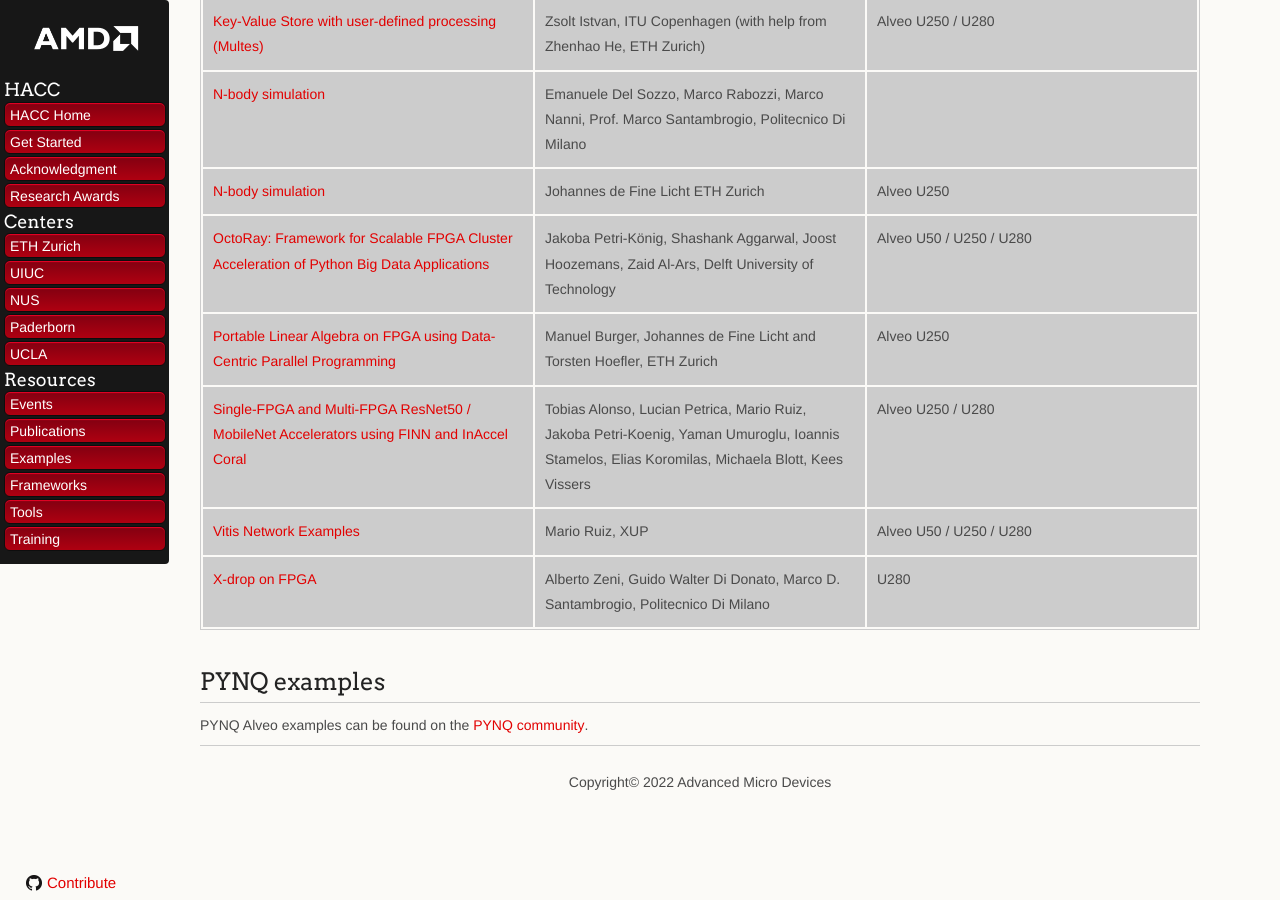
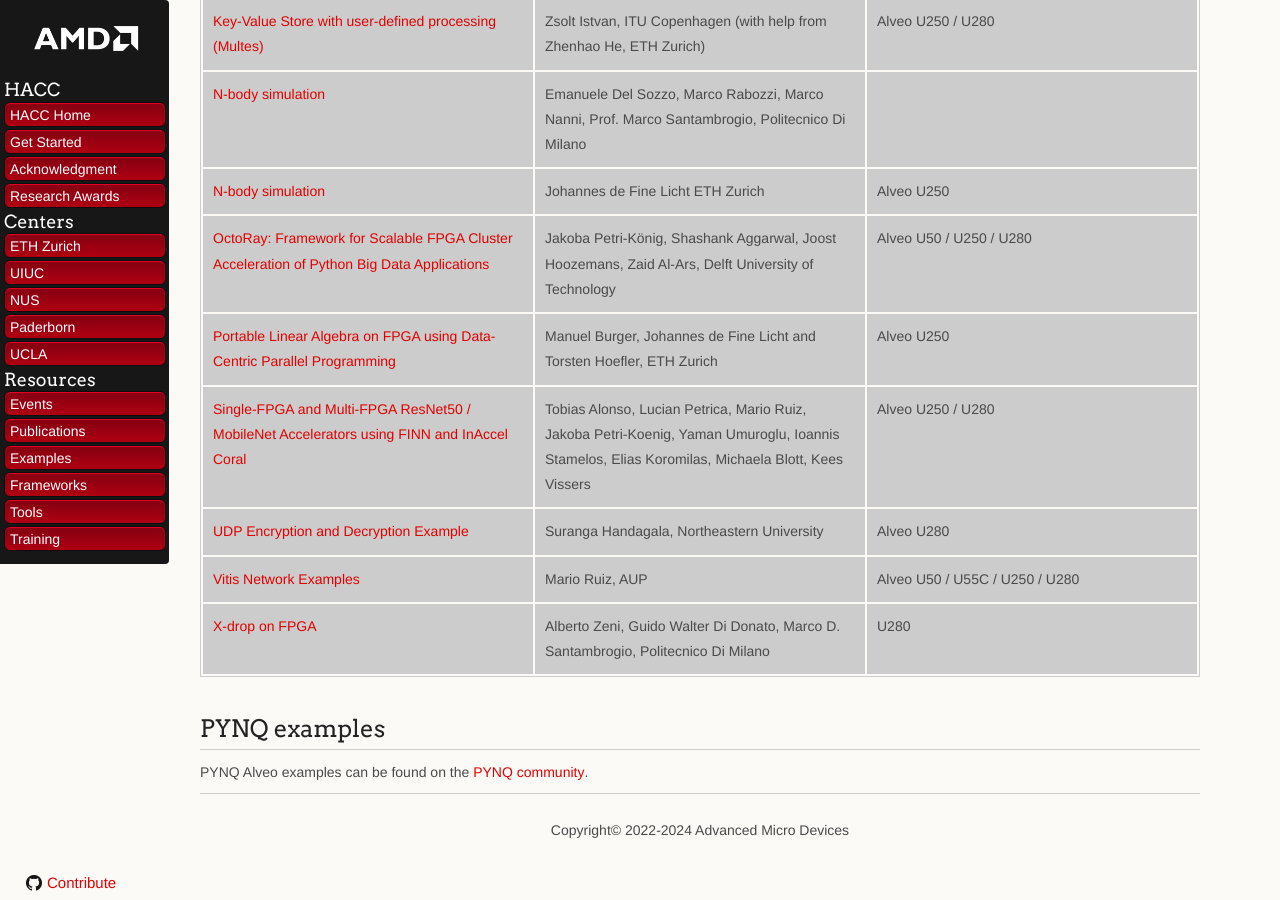
Before and after one commit to Xilinx/xacc, a Jekyll site: the page built from docs/examples.md, in a window 1280 px wide and 900 px high, scrolled down 1307 px. Built offline with Jekyll 4.4.1, drawn with Linux system fonts in a browser that asks for light colours; nearby versions of some CDN libraries; our own code applies the rules of GitHub Pages for plain Markdown files.

Commit message:
Add UDP Encryption and Decryption Example from Northeastern University

```diff
--- a/docs/examples.md
+++ b/docs/examples.md
@@ -115,9 +115,14 @@
       <td>Alveo U250 / U280</td>
     </tr>
     <tr>
+      <td><a href="https://github.com/OCT-FPGA/udp-network-demo">UDP Encryption and Decryption Example</a></td>
+      <td>Suranga Handagala, Northeastern University</td>
+      <td>Alveo U280</td>
+    </tr>
+    <tr>
       <td><a href="https://github.com/Xilinx/xup_vitis_network_example">Vitis Network Examples</a></td>
-      <td>Mario Ruiz, XUP</td>
-      <td>Alveo U50 / U250 / U280</td>
+      <td>Mario Ruiz, AUP</td>
+      <td>Alveo U50 / U55C / U250 / U280</td>
     </tr>
     <tr>
       <td><a href="https://github.com/albertozeni/XDropXOHW-Public">X-drop on FPGA</a></td>
@@ -131,7 +136,5 @@
 
 PYNQ Alveo examples can be found on the [PYNQ community](http://www.pynq.io/community.html).
 
-
-
 ---------------------------------------
-<p class="copyright">Copyright&copy; 2022 Advanced Micro Devices</p>
+<p class="copyright">Copyright&copy; 2022-2024 Advanced Micro Devices</p>
```
